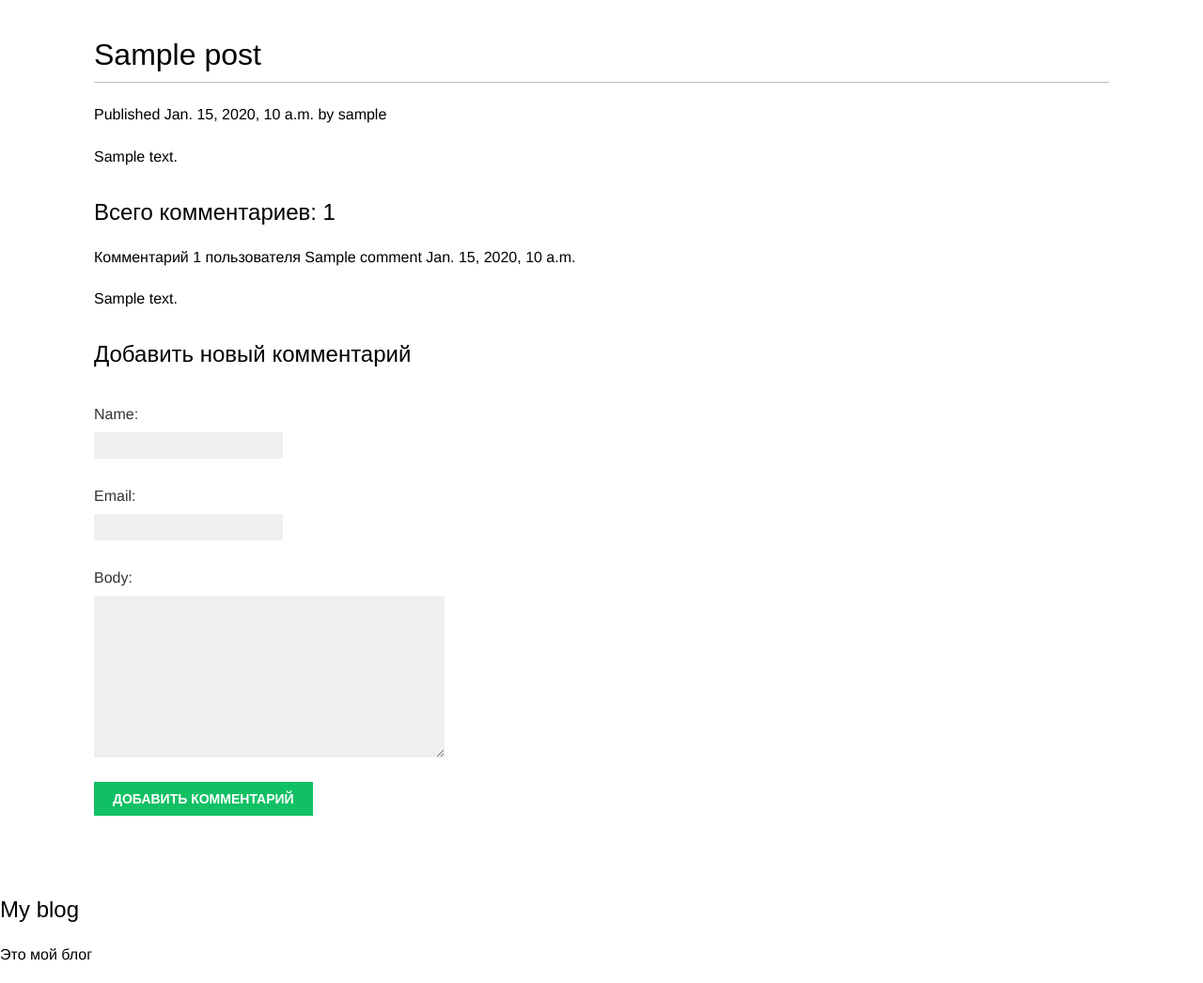
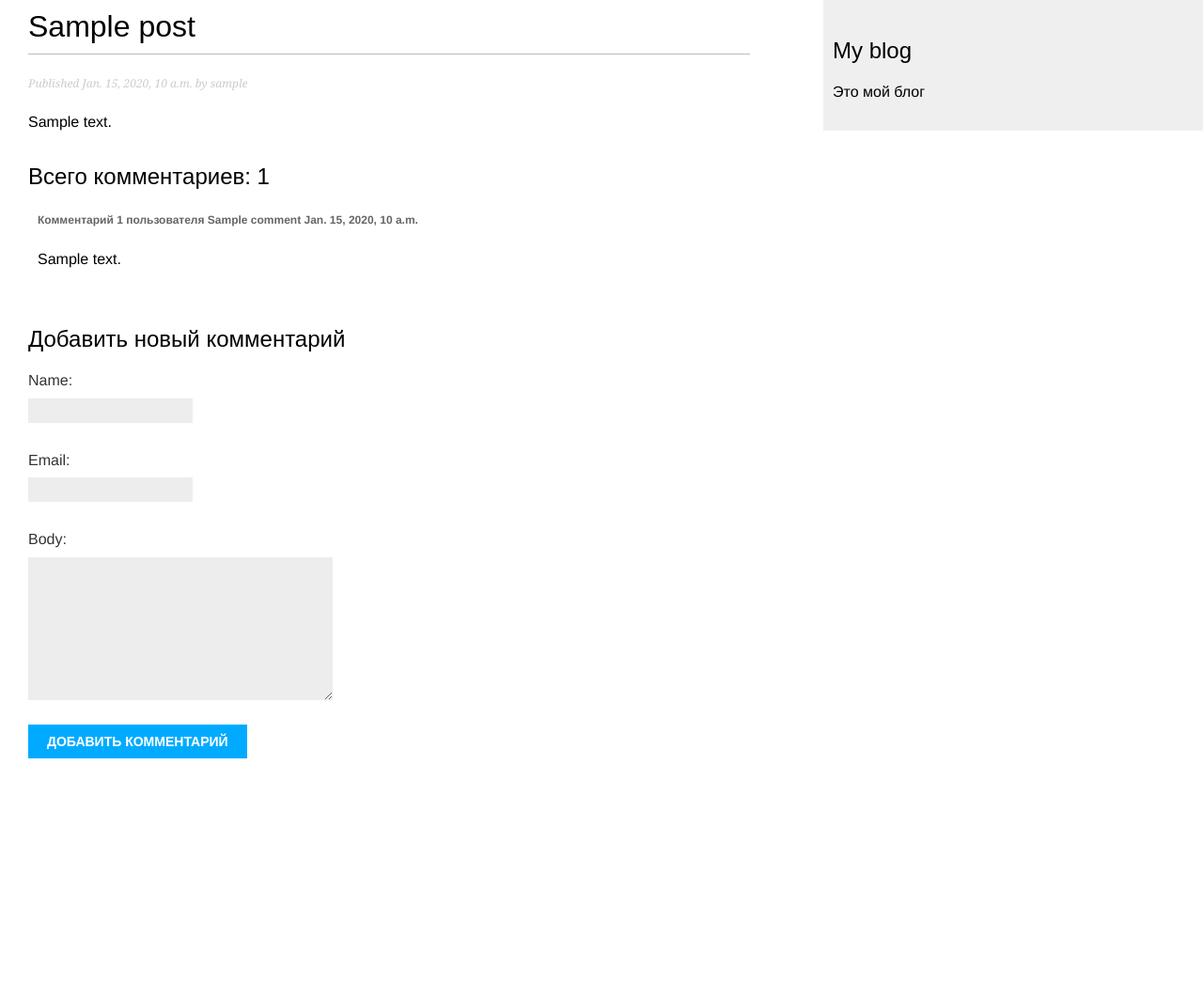
Before and after one commit to genpoplevin/myblog, a Django app: template blog/templates/blog/post/detail.html in a window 1280 px wide. Shown: the part 47-1093 px from the top of the page at 94% size. After the commit the page ends 854 px from the top, so only its background shows below. Run offline with Django 5.2, Linux system fonts and the light colour scheme; the template is opened without the code that fills it: values that come from a table or form of the project are taken from there, others are empty; tables that the repository leaves empty hold one stand-in row (values such as "Sample post"); parts of the project's set-up code (start-up, migrations or seed data) failed here and were passed over; some web fonts are replaced.

```diff
--- a/account/static/css/base.css
+++ b/account/static/css/base.css
@@ -287,3 +287,100 @@ img.user-detail {
     font-style:italic;
     color:#ccc;
 }
+body {
+    margin:0;
+    padding:0;
+    font-family:helvetica, sans-serif;
+}
+
+a {
+    color:#00abff;
+    text-decoration:none;
+}
+
+h1 {
+    font-weight:normal;
+    border-bottom:1px solid #bbb;
+    padding:0 0 10px 0;
+}
+
+h2 {
+    font-weight:normal;
+    margin:30px 0 0;
+}
+
+#content {
+    float:left;
+    width:60%;
+    padding:0 0 0 30px;
+}
+
+#sidebar {
+    float:right;
+    width:30%;
+    padding:10px;
+    background:#efefef;
+    height:100%;
+}
+
+p.date {
+    color:#ccc;
+    font-family: georgia, serif;
+    font-size: 12px;
+    font-style: italic;
+}
+
+.left {
+    float:left;
+    margin-right:10px;
+}
+
+/* pagination */
+.pagination {
+    margin:40px 0;
+    font-weight:bold;
+}
+
+/* forms */
+label {
+    float:left;
+    clear:both;
+    color:#333;
+    margin-bottom:4px;
+}
+input, textarea {
+    clear:both;
+    float:left;
+    margin:0 0 10px;
+    background:#ededed;
+    border:0;
+    padding:6px 10px;
+    font-size:12px;
+}
+input[type=submit] {
+    font-weight:bold;
+    background:#00abff;
+    color:#fff;
+    padding:10px 20px;
+    font-size:14px;
+    text-transform:uppercase;
+}
+.errorlist {
+    color:#cc0033;
+    float:left;
+    clear:both;
+    padding-left:10px;
+}
+
+/* comments */
+.comment {
+    padding:10px;
+}
+.comment:nth-child(even) {
+    background:#efefef;
+}
+.comment .info {
+    font-weight:bold;
+    font-size:12px;
+    color:#666;
+}
--- a/blog/models.py
+++ b/blog/models.py
@@ -2,6 +2,7 @@ from django.conf import settings
 from django.db import models
 from django.urls import reverse
 from django.utils import timezone
+from taggit.managers import TaggableManager
 
 
 class PublishedManager(models.Manager):
@@ -33,6 +34,7 @@ class Post(models.Model):
         choices=Status,
         default=Status.DRAFT
     )
+    tags = TaggableManager()
 
     objects = models.Manager()
     published = PublishedManager()
--- a/blog/urls.py
+++ b/blog/urls.py
@@ -5,7 +5,12 @@ from . import views
 app_name = 'blog'
 
 urlpatterns = [
-    path('', views.PostListView.as_view(), name='post_list'),
+    path('', views.post_list, name='post_list'),
+    path(
+        'tag/<slug:tag_slug>/',
+        views.post_list,
+        name='post_list_by_tag'
+    ),
     path(
         '<int:year>/<int:month>/<int:day>/<slug:post>/',
         views.post_detail,
--- a/myblog/settings.py
+++ b/myblog/settings.py
@@ -38,6 +38,7 @@ INSTALLED_APPS = [
     'django.contrib.sessions',
     'django.contrib.messages',
     'django.contrib.staticfiles',
+    'taggit',
     'blog.apps.BlogConfig',
 ]
 
```
Also changed, not shown: blog/templates/blog/post/list.html (+12 -1 lines), blog/views.py (+14 -3 lines), requirements.txt (added, +7 -0 lines), blog/migrations/0004_post_tags.py (added).
